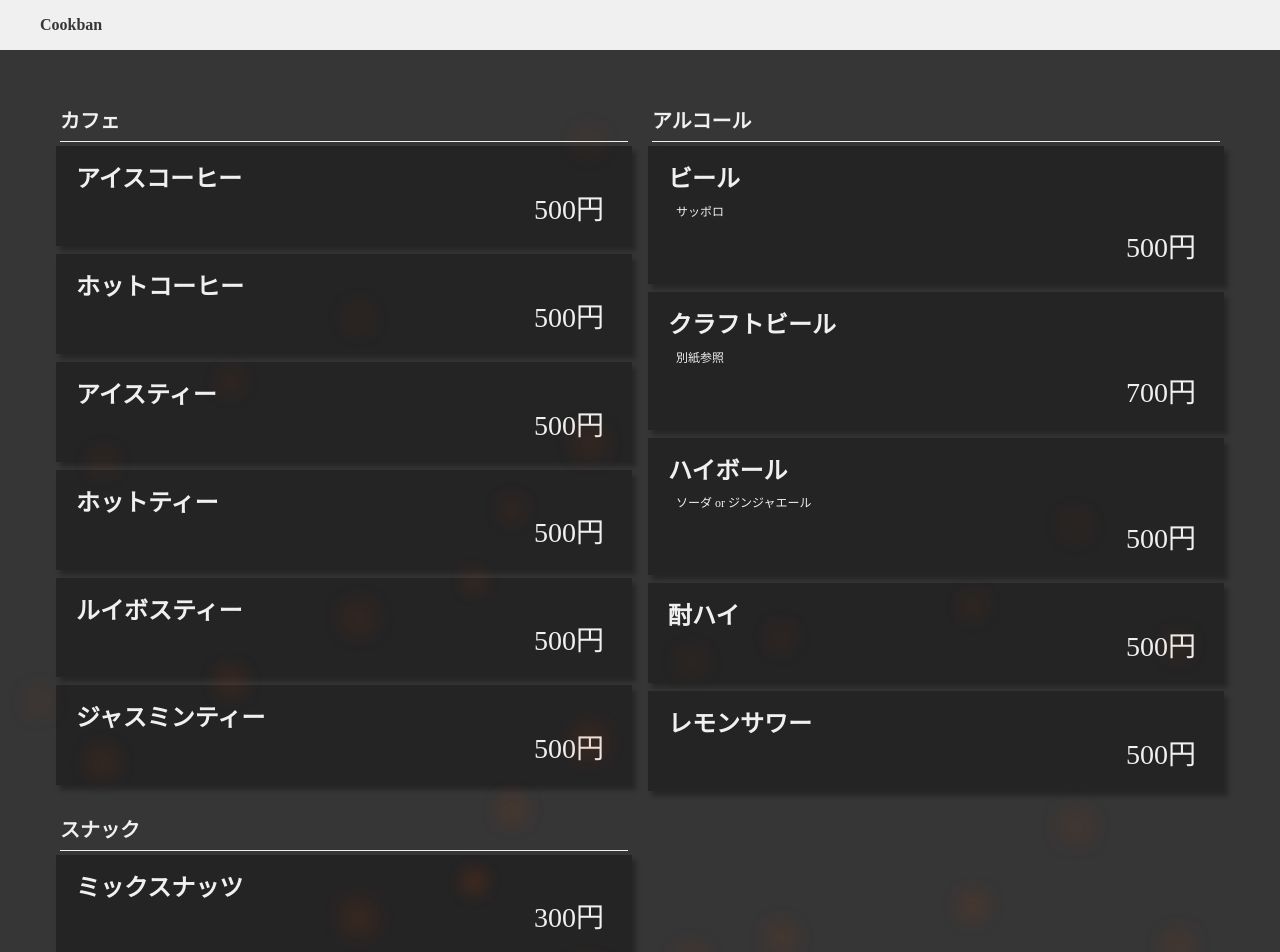
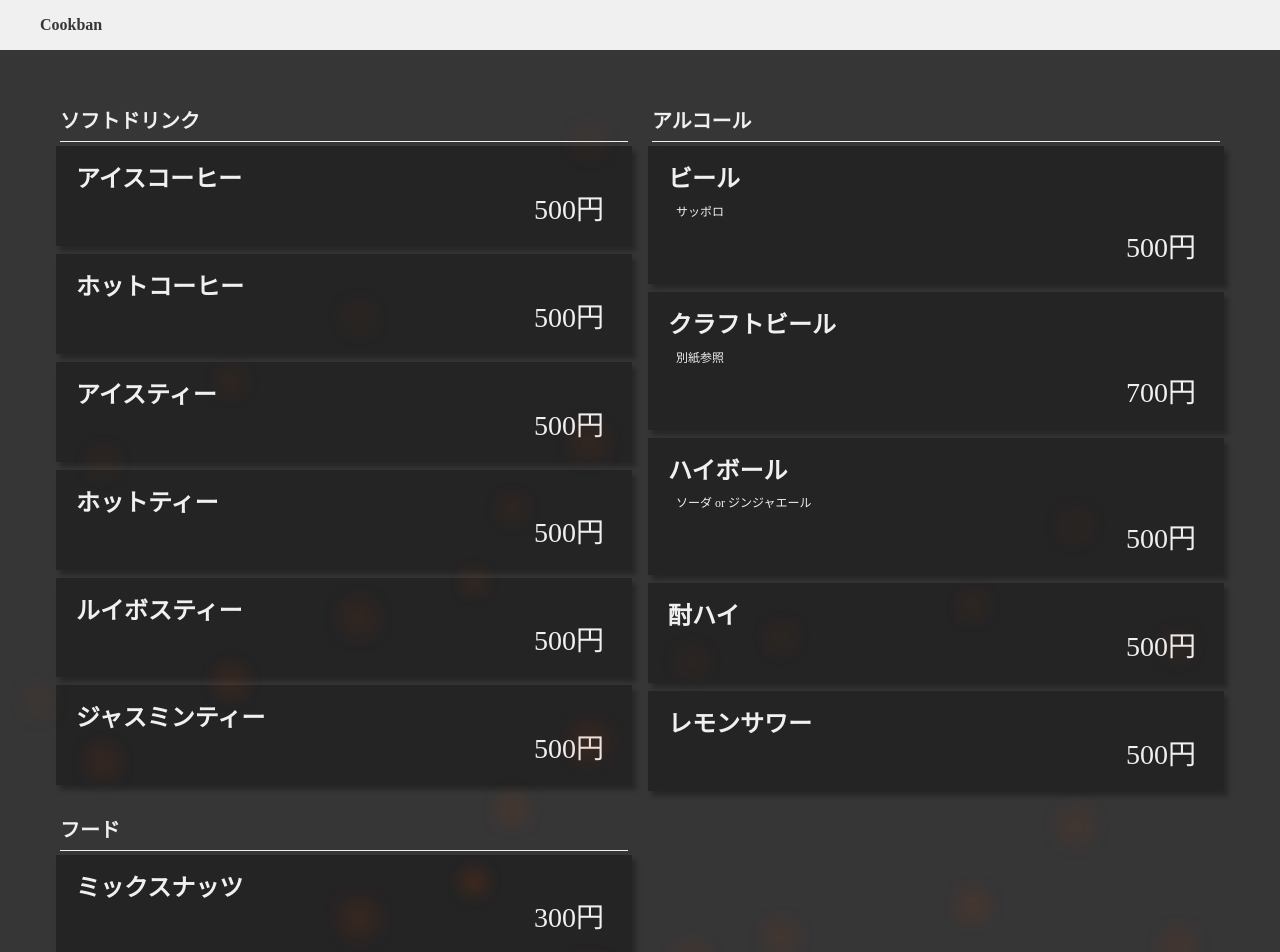
Before and after one commit to reload-co-jp/cookban, a Next.js app: page / in a window 1280 px wide. Shown: the top 952 px of the page. Built offline with nearby package versions, Linux system fonts and the light colour scheme.

Commit message:
Update section name カフェ -> ソフトドリンク, スナック -> フード

```diff
--- a/static/template.ts
+++ b/static/template.ts
@@ -1,7 +1,7 @@
 const menu = {
   sections: [
     {
-      section: { title: "カフェ" },
+      section: { title: "ソフトドリンク" },
       items: [
         {
           title: "アイスコーヒー",
@@ -88,7 +88,7 @@ const menu = {
       ],
     },
     {
-      section: { title: "スナック" },
+      section: { title: "フード" },
       items: [
         {
           title: "ミックスナッツ",
```
